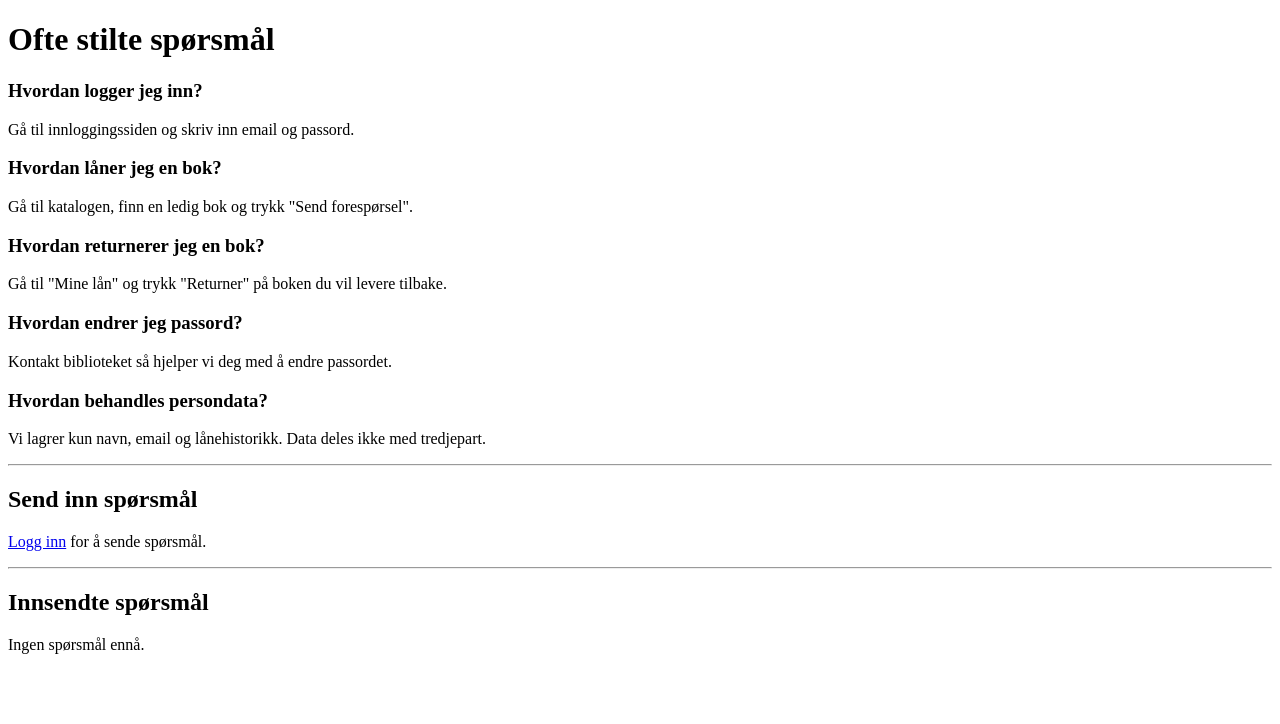
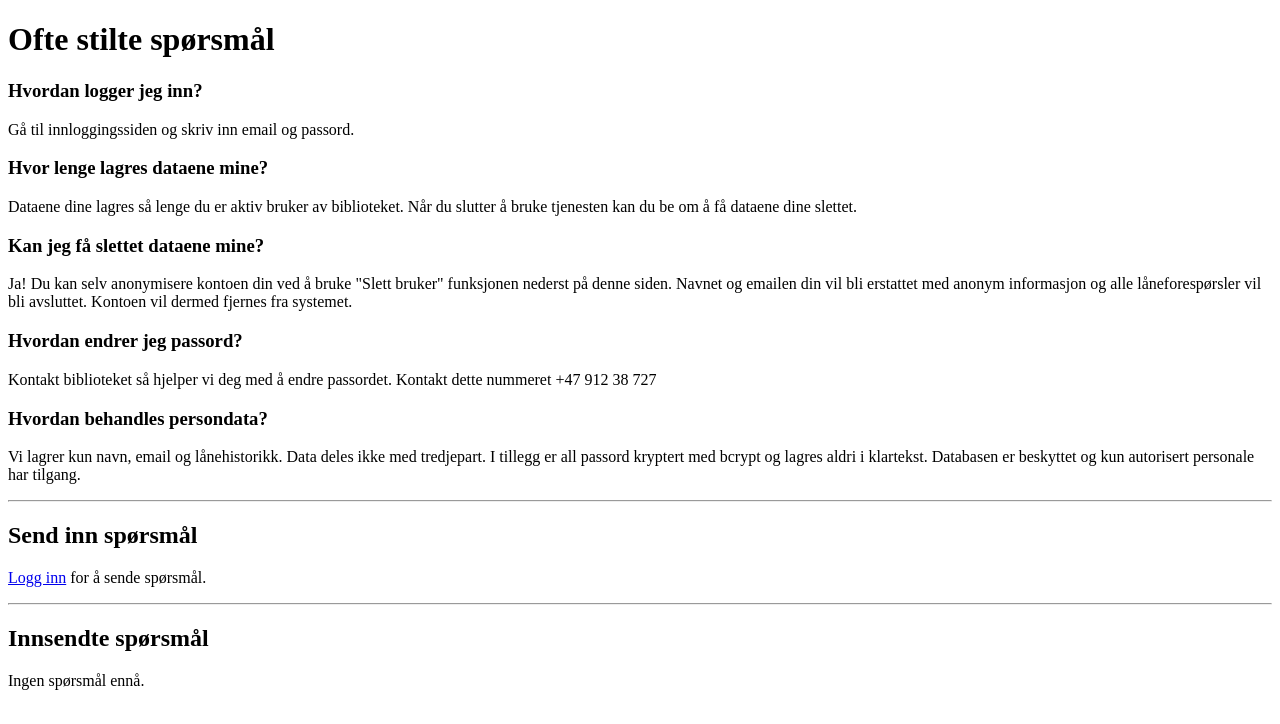
Before and after one commit to tenzxki/bibliotekside, a Flask app: template templates/user/faq.html in a window 1280 px wide. Shown: the part 26-750 px from the top of the page. Run offline with Flask 3, Linux system fonts and the light colour scheme; the template is opened without the code that fills it, so the values that code supplies are empty.

Commit message:
oppdatert faq spørsmål

```diff
--- a/app.py
+++ b/app.py
@@ -82,39 +82,12 @@ def logout():
     flash("Du er nå logget ut", "info")
     return redirect(url_for('login'))
 
-@app.route('/admin/borrowings')
-def admin_borrowings():
-    if session.get('role') != 'admin':
-        return redirect(url_for('login'))
+#Lage admin borrowings route her
+#@app.route('/admin/borrowings')
+#def admin_borrowings():
 
-    status_filter = request.args.get('status', 'all') # Fra Claude
 
-    conn = get_connection()
-    cursor = conn.cursor(dictionary=True)
 
-    if status_filter == 'all':
-        cursor.execute("""
-            SELECT br.*, b.title, u.name
-            FROM borrowings br
-            JOIN books b ON br.book_id = b.id
-            JOIN users u ON br.user_id = u.id
-            ORDER BY br.created_at DESC
-        """)
-    else:
-        cursor.execute("""
-            SELECT br.*, b.title, u.name
-            FROM borrowings br
-            JOIN books b ON br.book_id = b.id
-            JOIN users u ON br.user_id = u.id
-            WHERE br.status = %s
-            ORDER BY br.created_at DESC
-        """, (status_filter,))
-
-    borrowings = cursor.fetchall()
-    cursor.close()
-    conn.close()
-
-    return render_template('admin/borrowings.html', borrowings=borrowings, status_filter=status_filter)
 
 @app.route('/browse')
 def browse():
@@ -223,6 +196,11 @@ def approve_borrowing(id):
     conn.close()
     return redirect(url_for('admin_borrowings'))
 
+#Lage reject borrowing routen her
+#@app.route('/admin/borrowings/reject/<int:id>', methods=['POST'])
+#def reject_borrowing(id):
+
+
 @app.route('/faq', methods=['GET', 'POST'])
 def faq():
     LoggedIn = 'user_id' in session
--- a/templates/user/faq.html
+++ b/templates/user/faq.html
@@ -24,17 +24,17 @@
 <h3>Hvordan logger jeg inn?</h3>
 <p>Gå til innloggingssiden og skriv inn email og passord.</p>
 
-<h3>Hvordan låner jeg en bok?</h3>
-<p>Gå til katalogen, finn en ledig bok og trykk "Send forespørsel".</p>
+<h3>Hvor lenge lagres dataene mine?</h3>
+<p>Dataene dine lagres så lenge du er aktiv bruker av biblioteket. Når du slutter å bruke tjenesten kan du be om å få dataene dine slettet.</p>
 
-<h3>Hvordan returnerer jeg en bok?</h3>
-<p>Gå til "Mine lån" og trykk "Returner" på boken du vil levere tilbake.</p>
+<h3>Kan jeg få slettet dataene mine?</h3>
+<p>Ja! Du kan selv anonymisere kontoen din ved å bruke "Slett bruker" funksjonen nederst på denne siden. Navnet og emailen din vil bli erstattet med anonym informasjon og alle låneforespørsler vil bli avsluttet. Kontoen vil dermed fjernes fra systemet.</p>
 
 <h3>Hvordan endrer jeg passord?</h3>
-<p>Kontakt biblioteket så hjelper vi deg med å endre passordet.</p>
+<p>Kontakt biblioteket så hjelper vi deg med å endre passordet. Kontakt dette nummeret +47 912 38 727</p>
 
 <h3>Hvordan behandles persondata?</h3>
-<p>Vi lagrer kun navn, email og lånehistorikk. Data deles ikke med tredjepart.</p>
+<p>Vi lagrer kun navn, email og lånehistorikk. Data deles ikke med tredjepart. I tillegg er all passord kryptert med bcrypt og lagres aldri i klartekst. Databasen er beskyttet og kun autorisert personale har tilgang.</p>
 
 <hr>
 
```
